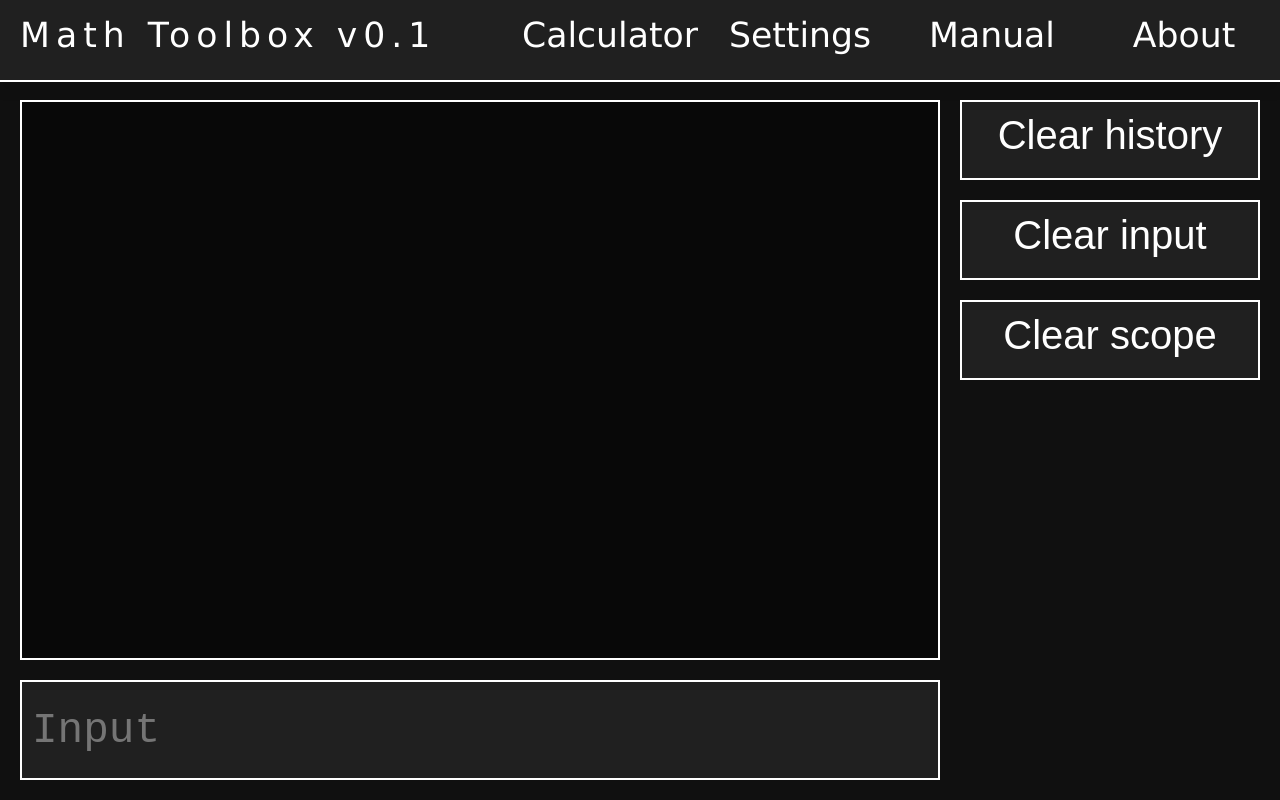
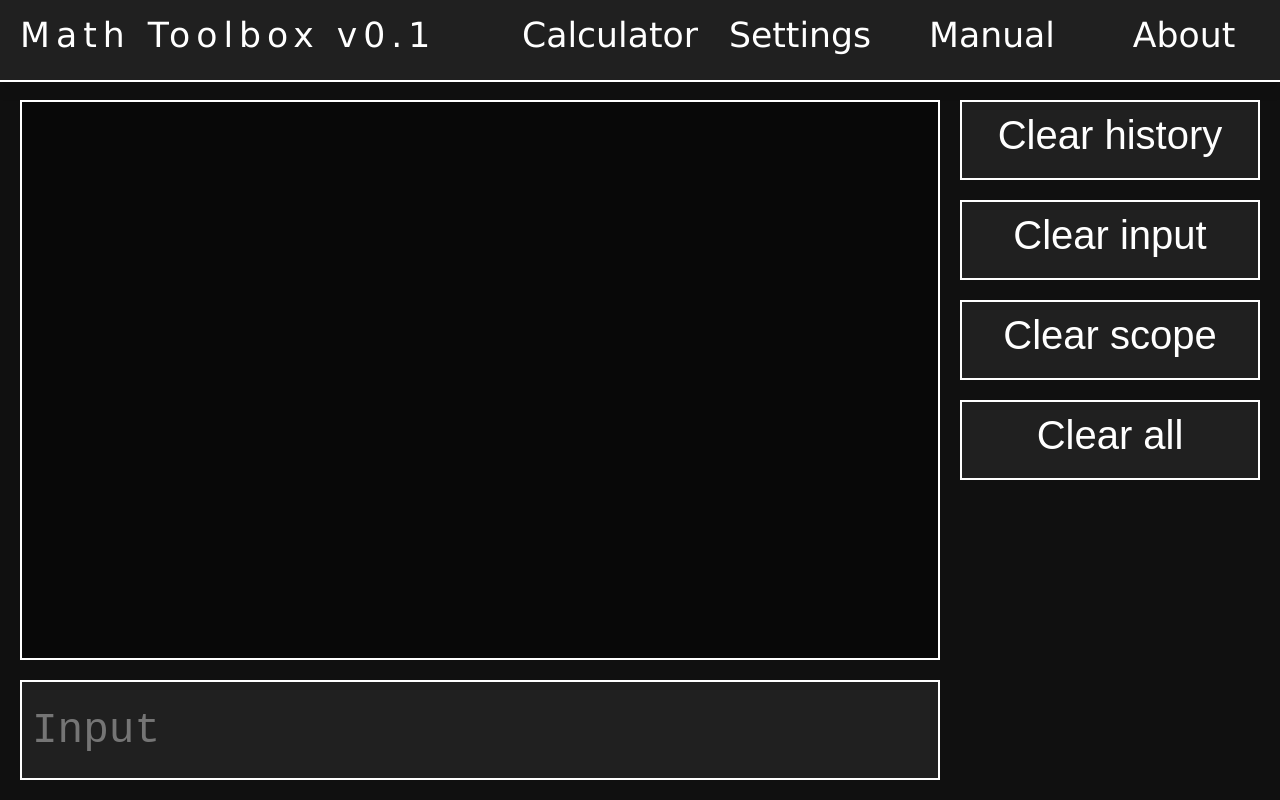
Before and after one commit to behrenle/Math-Explorer, a Vue app: page / in a window 1280 px wide. Built offline with nearby package versions, Linux system fonts and the light colour scheme.

Commit message:
added clear all button

```diff
--- a/src/components/HistoryObject.vue
+++ b/src/components/HistoryObject.vue
@@ -30,7 +30,8 @@
 <style scoped>
     .outer {
         background-color: rgb(32,32,32);
-        border-bottom: 1px solid white;;
+        border-bottom: 1px solid white;
+        border-right: 2px solid white;
         font-size: 30pt;
         text-align: left;
         width: 100%;
--- a/src/views/Calculator.vue
+++ b/src/views/Calculator.vue
@@ -29,6 +29,10 @@
                     class="sidemenu-button clear-scope"
                     v-on:click="clearScope"
             >Clear scope</button>
+            <button
+                    class="sidemenu-button clear-scope"
+                    v-on:click="clearAll"
+            >Clear all</button>
         </div>
     </div>
 </template>
@@ -78,6 +82,11 @@
             ]),
             evaluateInput(input) {
                 this.EVALUATE_INPUT(input)
+            },
+            clearAll: function() {
+                this.clearHistory();
+                this.clearScope();
+                this.clearInput();
             }
         },
     }
@@ -106,6 +115,7 @@
         border: 2px solid white;
         overflow-y: scroll;
         box-sizing: border-box;
+        scrollbar-color: white black;
     }
 
     .inputfield {
```
